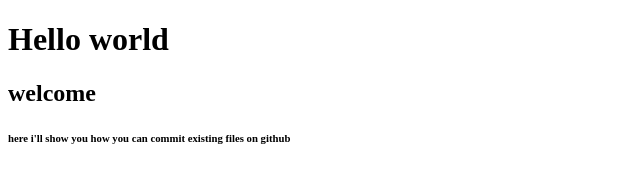
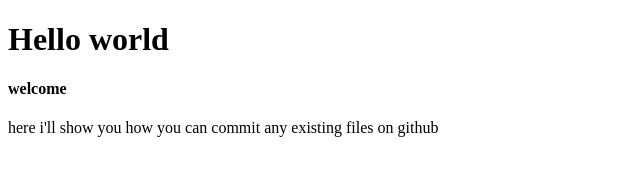
Before and after one commit to Raiyaann/my-repo, a plain HTML site: page index.html in a window 1280 px wide. Shown: the whole page, without its empty margins (0-640 px from the left). Drawn offline with Linux system fonts and the light colour scheme.

Commit message:
another adding

```diff
--- a/index.html
+++ b/index.html
@@ -8,8 +8,10 @@
 </head>
 <body>
     <h1>Hello world</h1>
-    <h2>welcome</h2>
-    <h6>here i'll show you how you can commit existing files on github</h6>
+    <h4>welcome</h4>
+    <p>here i'll show you how you can commit any existing files on github
+
+    </p>
 
 
 
```
